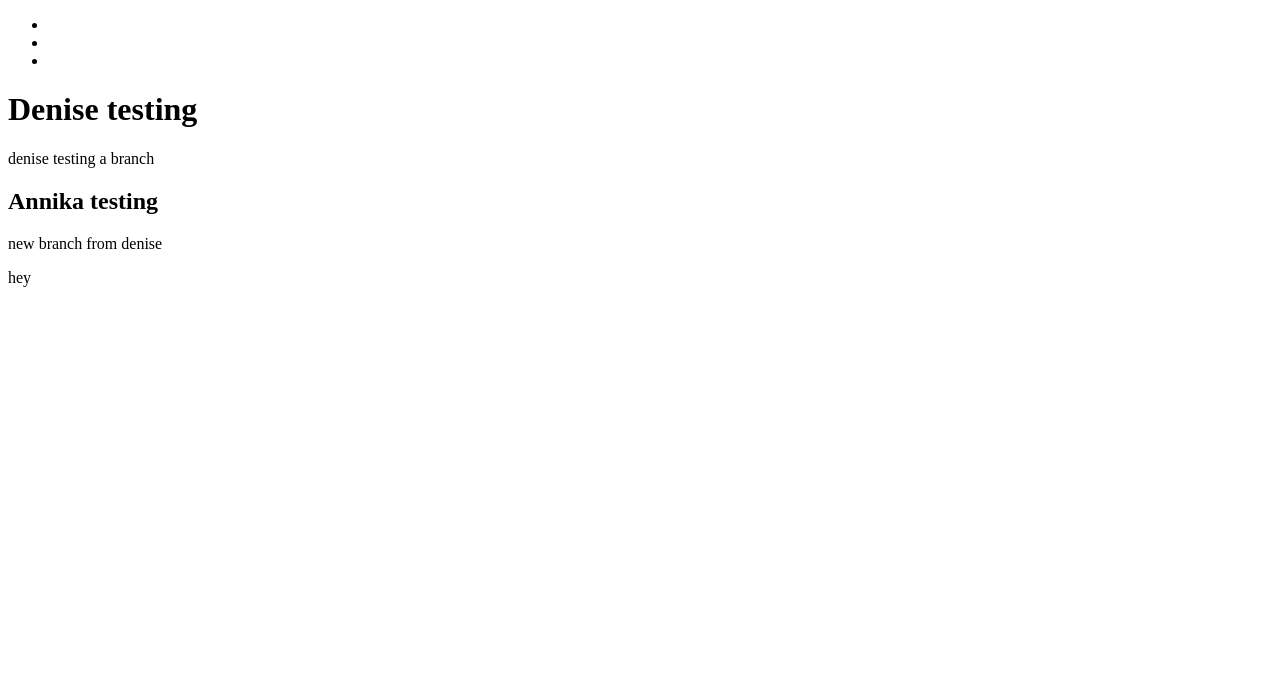
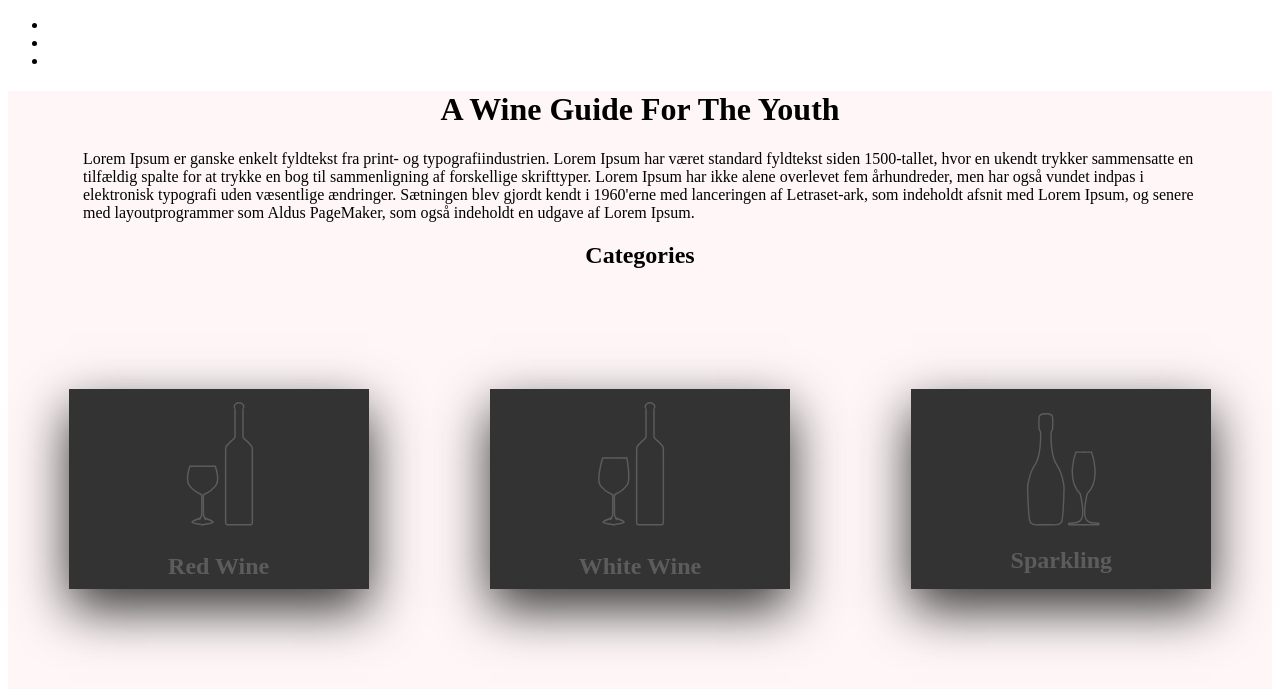
Before and after one commit to ellenholmsten/2_theme2, a plain HTML site: page index.html in a window 1280 px wide. Drawn offline with Linux system fonts and the light colour scheme.

Commit message:
categories

```diff
--- a/index.html
+++ b/index.html
@@ -6,6 +6,7 @@
   <meta http-equiv="X-UA-Compatible" content="IE=edge" />
   <meta name="viewport" content="width=device-width, initial-scale=1.0" />
   <title>The Winers</title>
+  <link rel="stylesheet" href="style.css">
 </head>
 
 <body>
@@ -18,12 +19,60 @@
 
         </ul>
     </header>
-  <h1>Denise testing</h1>
 
-  <p>denise testing a branch</p>
-  <h2>Annika testing</h2>
-  <p>new branch from denise</p>
-  <p>hey</p>
+    <main>
+  <h1 class="wineh1">A Wine Guide For The Youth</h1>
+<p class="introtext">
+    Lorem Ipsum er ganske enkelt fyldtekst fra print- og typografiindustrien. Lorem Ipsum har været standard fyldtekst siden 1500-tallet, hvor en ukendt trykker sammensatte en tilfældig spalte for at trykke en bog til sammenligning af forskellige skrifttyper. Lorem Ipsum har ikke alene overlevet fem århundreder, men har også vundet indpas i elektronisk typografi uden væsentlige ændringer. Sætningen blev gjordt kendt i 1960'erne med lanceringen af Letraset-ark, som indeholdt afsnit med Lorem Ipsum, og senere med layoutprogrammer som Aldus PageMaker, som også indeholdt en udgave af Lorem Ipsum.
+</p>
+  <h2 class="categoryh2">Categories</h2>
+
+  <div class="container">
+    <div class="card">
+        <div class="face face1">
+            <div class="content">
+                <img src="/img/redwine_white.svg">
+                <h3>Red Wine</h3>
+            </div>
+        </div>
+        <div class="face face2">
+            <div class="content">
+                <p>Lorem ipsum dolor sit amet consectetur adipisicing elit. Quas cum cumque minus iste veritatis provident at.</p>
+                <button class="custom-btn btn-16">Read More</button>
+            </div>
+        </div>
+    </div>
+    <div class="card">
+        <div class="face face1">
+            <div class="content">
+                <img src="/img/whitewine_white.svg">
+                <h3>White Wine</h3>
+            </div>
+        </div>
+        <div class="face face2">
+            <div class="content">
+                <p>Lorem ipsum dolor sit amet consectetur adipisicing elit. Quas cum cumque minus iste veritatis provident at.</p>
+                <button class="custom-btn btn-16">Read More</button>
+            </div>
+        </div>
+    </div>
+    <div class="card">
+        <div class="face face1">
+            <div class="content">
+                <img src="/img/sparkling.svg">
+                <h3>Sparkling</h3>
+            </div>
+        </div>
+        <div class="face face2">
+            <div class="content">
+                <p>Lorem ipsum dolor sit amet consectetur adipisicing elit. Quas cum cumque minus iste veritatis provident at.</p>
+                <button class="custom-btn btn-16">Read More</button>
+            </div>
+        </div>
+    </div>
+</div>
+</main>
+
 </body>
 
 </html>
--- a/style.css
+++ b/style.css
@@ -0,0 +1,172 @@
+
+
+
+main{
+
+  background-color: #FFF7F7;
+}
+
+
+.wineh1{
+  display:flex;
+  justify-content: center;
+}
+
+.categoryh2{
+  display: flex;
+  justify-content: center;
+}
+
+.introtext{
+  margin-right: 75px;
+  margin-left: 75px;
+}
+
+
+  .container{
+    width: auto;
+
+    display: flex;
+    justify-content: space-around;
+
+
+  }
+
+  .container .card{
+    position: relative;
+    cursor: pointer;
+  }
+
+  .container .card .face{
+    width: 300px;
+    height: 200px;
+    transition: 0.5s;
+  }
+
+  .container .card .face.face1{
+    position: relative;
+    background: #333;
+    display: flex;
+    justify-content: center;
+    align-items: center;
+    z-index: 1;
+    transform: translateY(100px);
+  }
+
+  .container .card:hover .face.face1{
+    background: #d2849e;
+    transform: translateY(0);
+  }
+
+  .container .card .face.face1 .content{
+    opacity: 0.2;
+    transition: 0.5s;
+  }
+
+  .container .card:hover .face.face1 .content{
+    opacity: 1;
+  }
+
+  .container .card .face.face1 .content img{
+    max-width: 100px;
+  }
+
+  .container .card .face.face1 .content h3{
+    margin: 10px 0 0;
+    padding: 0;
+    color: #fff;
+    text-align: center;
+    font-size: 1.5em;
+  }
+
+  .container .card .face.face2{
+    position: relative;
+    background: #fff;
+    display: flex;
+    justify-content: center;
+    align-items: center;
+    padding: 20px;
+    box-sizing: border-box;
+    box-shadow: 0 20px 50px rgba(0, 0, 0, 0.8);
+    transform: translateY(-100px);
+  }
+
+  .container .card:hover .face.face2{
+    transform: translateY(0);
+  }
+
+  .container .card .face.face2 .content p{
+    margin: 0;
+    padding: 0;
+  }
+
+  .container .card .face.face2 .content a{
+    margin: 15px 0 0;
+    display:  inline-block;
+    text-decoration: none;
+    font-weight: 900;
+    color: #333;
+    padding: 5px;
+    border: 1px solid #333;
+  }
+
+  .container .card .face.face2 .content a:hover{
+    background: #333;
+    color: #fff;
+  }
+
+
+
+  button {
+    margin-top: 10px;
+  }
+  .custom-btn {
+    width: 130px;
+    height: 40px;
+    color: #fff;
+    border-radius: 5px;
+    padding: 10px 25px;
+    font-family: 'Lato', sans-serif;
+    font-weight: 500;
+    background: transparent;
+    cursor: pointer;
+    transition: all 0.3s ease;
+    position: relative;
+    display: inline-block;
+     box-shadow:inset 2px 2px 2px 0px rgba(255,255,255,.5),
+     7px 7px 20px 0px rgba(0,0,0,.1),
+     4px 4px 5px 0px rgba(0,0,0,.1);
+    outline: none;
+  }
+
+  .btn-16 {
+    border: none;
+    color: #000;
+  }
+  .btn-16:after {
+    position: absolute;
+    content: "";
+    width: 0;
+    height: 100%;
+    top: 0;
+    left: 0;
+    direction: rtl;
+    z-index: -1;
+    box-shadow:
+     -7px -7px 20px 0px #fff9,
+     -4px -4px 5px 0px #fff9,
+     7px 7px 20px 0px #0002,
+     4px 4px 5px 0px #0001;
+    transition: all 0.3s ease;
+  }
+  .btn-16:hover {
+    color: #000;
+  }
+  .btn-16:hover:after {
+    left: auto;
+    right: 0;
+    width: 100%;
+  }
+  .btn-16:active {
+    top: 2px;
+  }
```
Also changed, not shown: img/redwine_white.svg (added), img/sparkling.svg (added), img/whitewine_white.svg (added), 1 other file.
